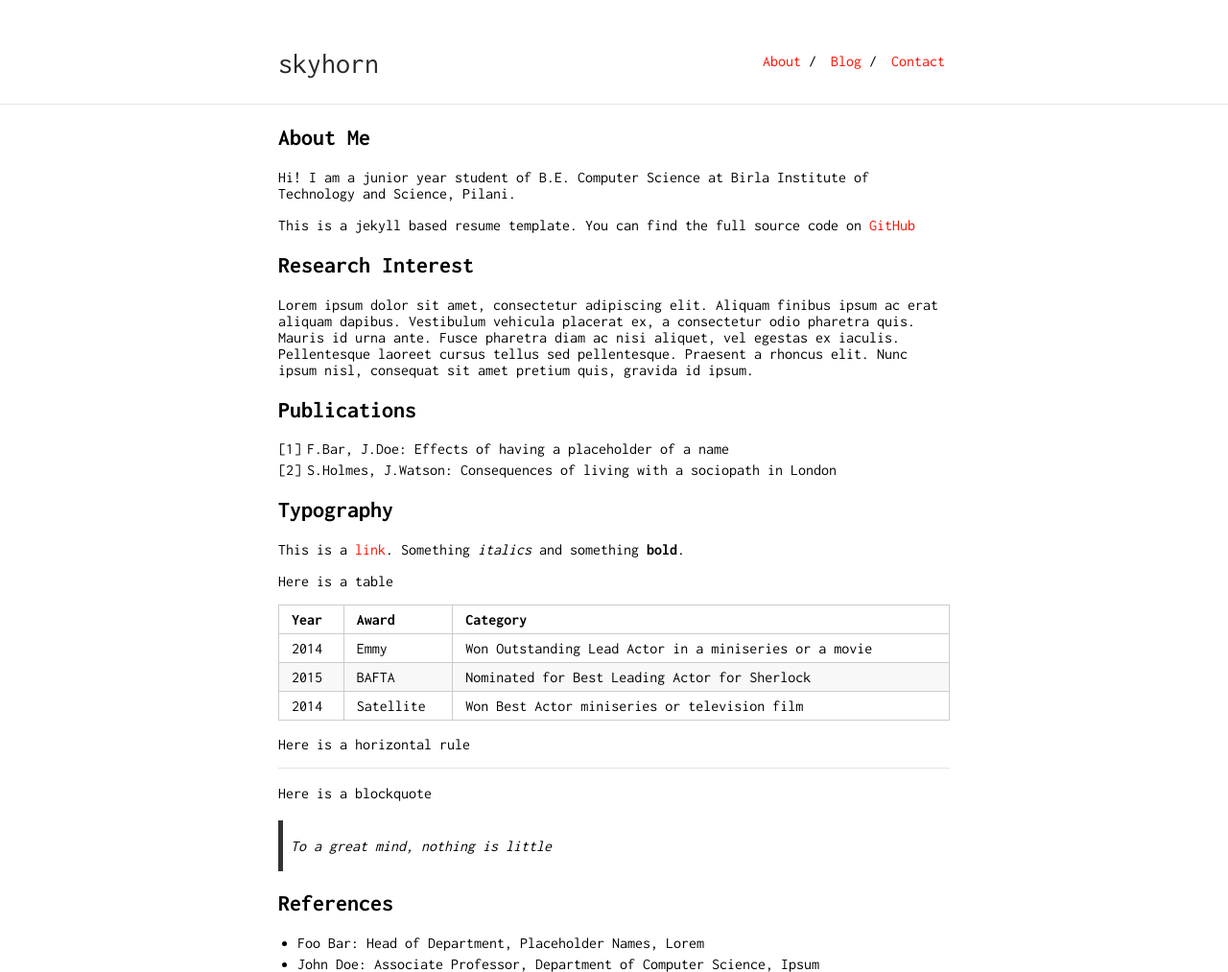
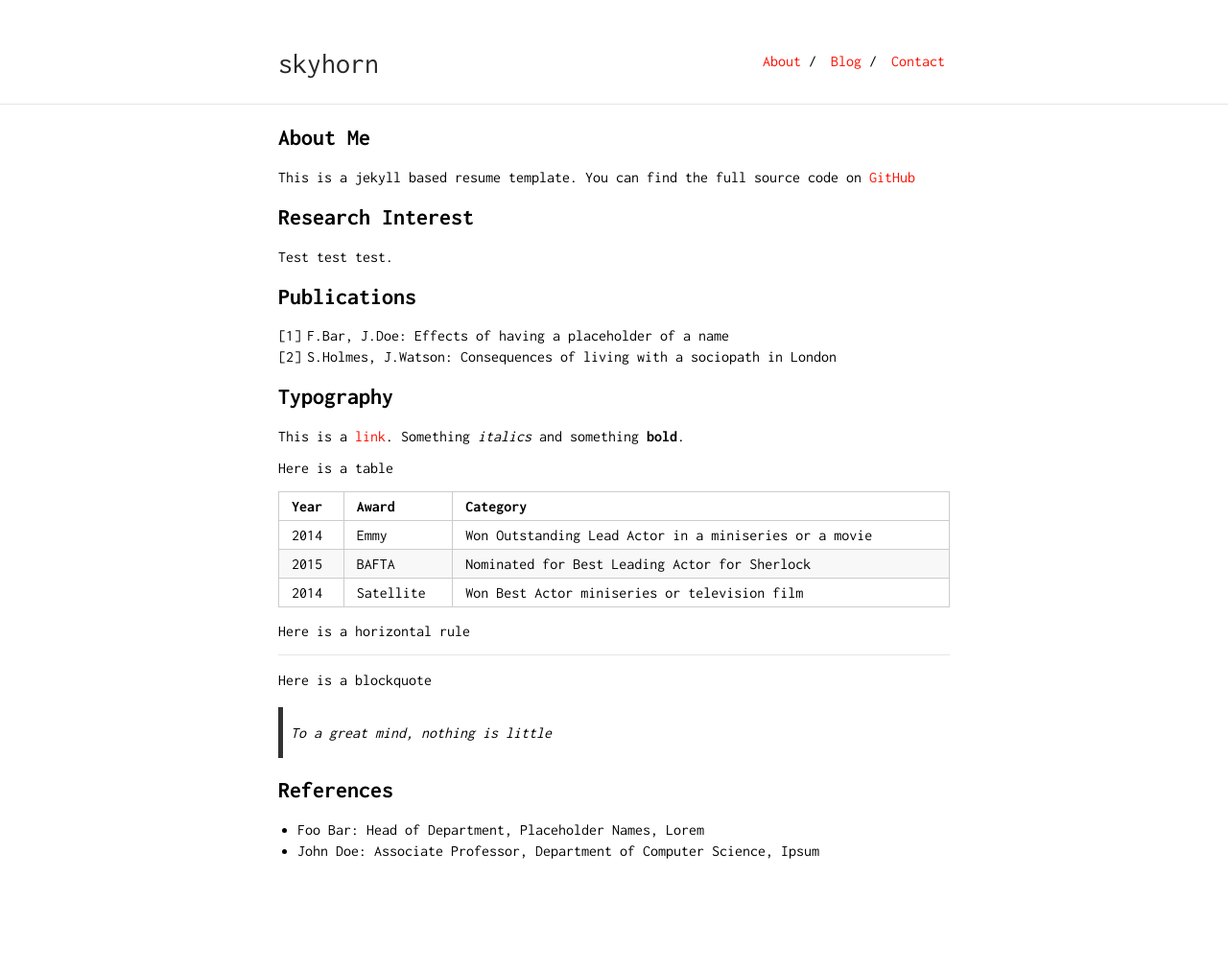
Before and after one commit to skyhorn/skyhorn.github.io, a Jekyll site: the page built from about.md, in a window 1280 px wide. Shown: the whole page at 96% size. Built offline with Jekyll 4.4.1, drawn with Linux system fonts in a browser that asks for light colours; our own code applies the rules of GitHub Pages for plain Markdown files; after the commit the page ends 900 px from its top, so only the background shows below that.

Commit message:
updating about

```diff
--- a/about.md
+++ b/about.md
@@ -4,13 +4,11 @@ layout: default
 
 ## About Me
 
-Hi! I am a junior year student of B.E. Computer Science at Birla Institute of Technology and Science, Pilani.
-
 This is a jekyll based resume template. You can find the full source code on [GitHub](https://github.com/bk2dcradle/researcher)
 
 ## Research Interest
 
-Lorem ipsum dolor sit amet, consectetur adipiscing elit. Aliquam finibus ipsum ac erat aliquam dapibus. Vestibulum vehicula placerat ex, a consectetur odio pharetra quis. Mauris id urna ante. Fusce pharetra diam ac nisi aliquet, vel egestas ex iaculis. Pellentesque laoreet cursus tellus sed pellentesque. Praesent a rhoncus elit. Nunc ipsum nisl, consequat sit amet pretium quis, gravida id ipsum.
+Test test test.
 
 ## Publications
 
```
